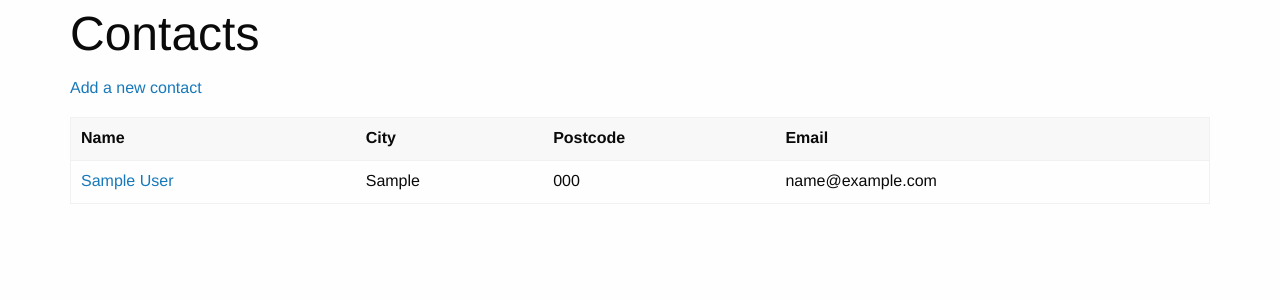
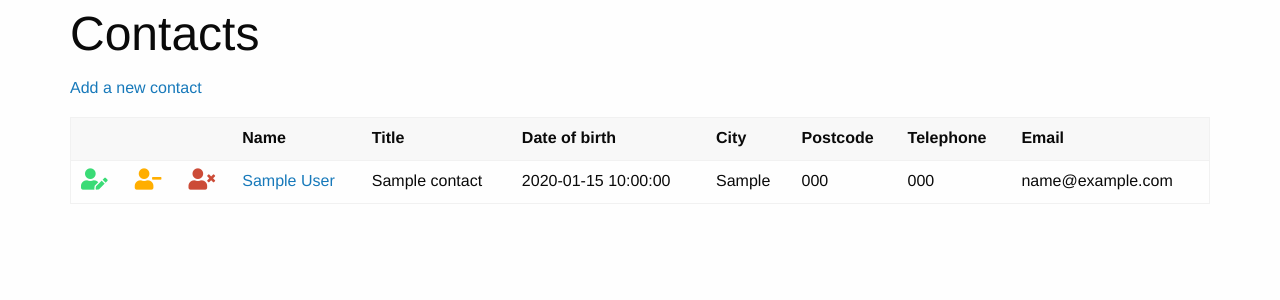
Before and after one commit to TomRosenbloom/codeigniter, a CodeIgniter app: page /database/index.php/contacts/index in a window 1280 px wide. Shown: the part 24-324 px from the top of the page. Run offline with CodeIgniter, Linux system fonts and the light colour scheme; tables that the repository leaves empty or names only in its code hold one stand-in row (values such as "Sample post"); some libraries are stand-ins or nearby versions.

Commit message:
icons for edit, deactivate, delete in contacts list

```diff
--- a/application/controllers/Contacts.php
+++ b/application/controllers/Contacts.php
@@ -53,7 +53,7 @@ class Contacts extends CI_Controller {
         $uri_segment_page_no = 1; // the part of the uri that contains the pagination page number
 
         // here is a load of presentation config, which can only be done here in the controller
-        $pagination_config['full_tag_open'] = '<nav><ul class="pagination text-center">';
+        $pagination_config['full_tag_open'] = '<nav><ul class="pagination">';
         $pagination_config['full_tag_close'] = '</nav></ul>';
         $pagination_config['num_tag_open'] = '<li>';
         $pagination_config['num_tag_close'] = '</li>';
--- a/application/views/contacts/index.php
+++ b/application/views/contacts/index.php
@@ -12,12 +12,16 @@
 </div>
 <div class="grid-x grid-padding-x">
     <div class="cell">
-        <table>
+        <table id="contactsTable">
             <thead>
                 <tr>
+                    <th colspan="3">&nbsp;</th>
                     <th>Name</th>
+                    <th>Title</th>
+                    <th>Date of birth</th>
                     <th>City</th>
                     <th>Postcode</th>
+                    <th>Telephone</th>
                     <th>Email</th>
                 </tr>
             </thead>
@@ -25,13 +29,31 @@
                 <?php foreach ($contacts as $contact): ?>
                     <tr <?php echo ($contact->status == 0) ? 'class="deactivated"' : '' ?> >
                         <td>
+                            <a href="<?= site_url('edit/' . $contact->slug) ?>">
+                                <i class="fas fa-user-edit fa-lg" title="Edit contact <?= $contact->first_name . " " .  $contact->last_name ?>"></i>
+                            </a>
+                        </td>
+                        <td>
+                            <a href="<?= site_url('deactivate/' . $contact->id) ?>">
+                                <i class="fas fa-user-minus fa-lg" title="Deactivate contact <?= $contact->first_name . " " .  $contact->last_name ?>"></i>
+                            </a>
+                        </td>
+                        <td>
+                            <a href="#">
+                                <i class="fas fa-user-times fa-lg" title="Delete contact <?= $contact->first_name . " " .  $contact->last_name ?>"></i>
+                            </a>
+                        </td>
+                        <td>
                             <a href="<?= site_url('contact/'.$contact->slug); ?>">
                                 <?= $contact->first_name . " " . $contact->last_name; ?>
                             </a>
                         </td>
+                        <td><?= $contact->title ?? '' ?></td>
+                        <td><?= isset($contact->birth_date) && $contact->birth_date != 0 ? $contact->birth_date : 'not entered' ?></td>
                         <td><?= $contact->city ?? '' ?></td>
                         <td><?= isset($contact->postcode) ? $contact->postcode : '' ?></td>
-                        <td><?= isset($contact->email) ? $contact->email : '' ?></td>
+                        <td><?= isset($contact->tel) && !empty($contact->tel) ? $contact->tel : 'not entered' ?></td>
+                        <td><?= isset($contact->email) && !empty($contact->email) ? $contact->email : 'not entered' ?></td>
                     </tr>
                 <?php endforeach; ?>
             </tbody>
--- a/application/views/templates/footer.php
+++ b/application/views/templates/footer.php
@@ -1,4 +1,11 @@
             </main>
         </div>
+
+        <script>
+            $( function() {
+                $( document ).tooltip();
+            } );
+        </script>
+
     </body>
 </html>
--- a/application/views/templates/header.php
+++ b/application/views/templates/header.php
@@ -5,15 +5,36 @@
         <title><?= $title; ?></title>
         <link rel="stylesheet" type="text/css" href="<?= base_url() ?>zurb/css/foundation.min.css">
 
+        <link rel="stylesheet" href="https://use.fontawesome.com/releases/v5.0.13/css/all.css" integrity="sha384-DNOHZ68U8hZfKXOrtjWvjxusGo9WQnrNx2sqG0tfsghAvtVlRW3tvkXWZh58N9jp" crossorigin="anonymous">
         <link rel="stylesheet" href="//code.jquery.com/ui/1.12.1/themes/base/jquery-ui.css">
 
         <script src="<?= base_url() ?>zurb/js/vendor/jquery.js"></script>
         <script src="https://code.jquery.com/ui/1.12.1/jquery-ui.js"></script>
 
         <style>
-        /*  temp fix - really should be adding to app.css and compiling */
+        /*  temp location for local styles - really should be adding to app.css and compiling */
             .deactivated td {
                 color: LightGray;
+            }
+            .deactivated td a {
+                color: LightGray;
+            }
+            .deactivated td a:hover {
+                color: SteelBlue;
+            }
+
+            /* icon styles */
+            .fas {
+
+            }
+            .fa-user-edit {
+                color: #3adb76;
+            }
+            .fa-user-minus {
+                color: #ffae00;
+            }
+            .fa-user-times {
+                color: #cc4b37;
             }
         </style>
 
```
